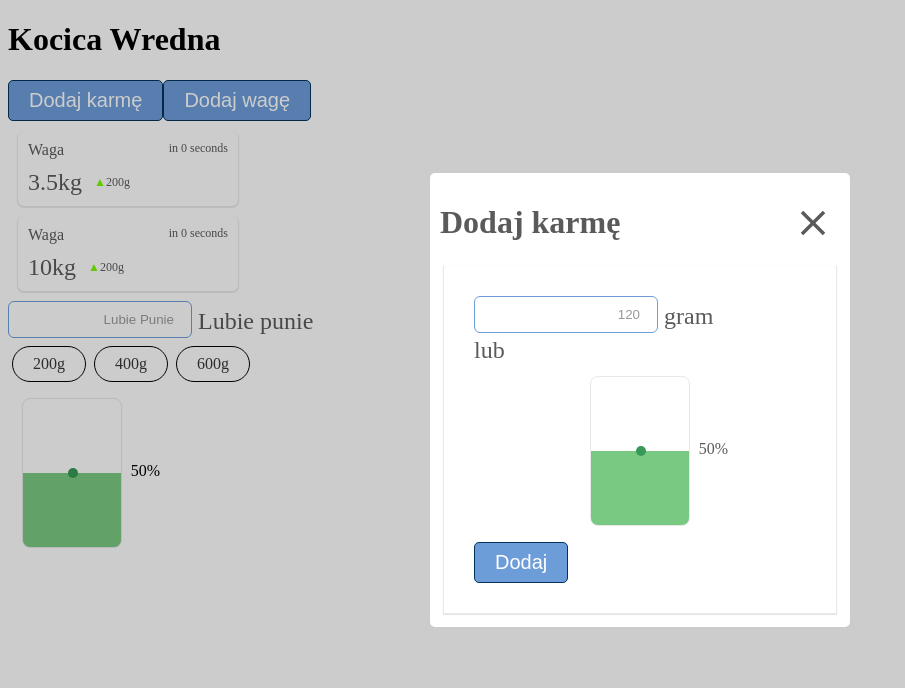
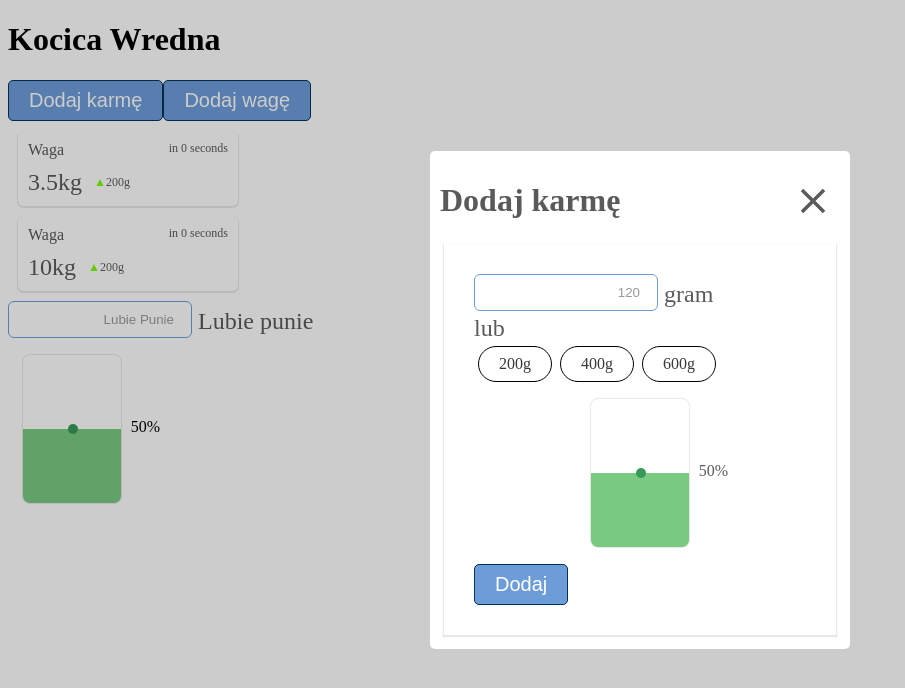
Before and after one commit to anncst/Punia, a React (Create React App) app in the folder frontend/: page / in a window 1280 px wide. Both pictures are taken after a click on the button "Dodaj karmę". Shown: the top 688 px of the page, without its empty margins (0-905 px from the left). Built offline with nearby package versions, Linux system fonts and the light colour scheme.

Commit message:
added Radio in FoodModal

```diff
--- a/frontend/src/App.js
+++ b/frontend/src/App.js
@@ -5,14 +5,11 @@ import Button from './components/Button/Button'
 import InfoBox from './components/InfoBox/InfoBox'
 import { NumberInput } from './components/NumberInput/NumberInput'
 import { Slider } from './components/Slider/Slider'
-import Radio from './components/Radio/Radio'
-import styles from './App.module.scss'
 import Modal from './components/Modal/Modal'
 import { AddFoodModal } from './components/AddFoodModal/AddFoodModal'
 import { AddWeightModal } from './components/AddWeightModal/AddWeightModal'
 
 function App() {
-  const [chosen, setChosen] = useState()
   const [value, setValue] = useState(50)
   const [isFoodModalOpen, setFoodModalOpen] = useState(false)
   const [isWeightModalOpen, setWeightModalOpen] = useState(false)
@@ -50,13 +47,6 @@ function App() {
         color="green"
       />
       <NumberInput label="Lubie punie" placeholder="Lubie Punie" />
-
-      <div className={styles.radioBox}>
-        <Radio id="200g" name="food" onChange={setChosen} />
-        <Radio id="400g" name="food" onChange={setChosen} />
-        <Radio id="600g" name="food" onChange={setChosen} />
-      </div>
-      <div>{chosen}</div>
       <Slider min={1} max={100} value={value} setValue={setValue} />
     </div>
   )
--- a/frontend/src/App.module.scss
+++ /dev/null
@@ -1,4 +0,0 @@
-.radioBox {
-  display: flex;
-  flex-direction: row;
-}
--- a/frontend/src/components/AddFoodModal/AddFoodModal.js
+++ b/frontend/src/components/AddFoodModal/AddFoodModal.js
@@ -3,14 +3,20 @@ import Button from '../Button/Button'
 import { Slider } from '../Slider/Slider'
 import { NumberInput } from '../NumberInput/NumberInput'
 import styles from './AddFoodModal.module.scss'
+import Radio from '../Radio/Radio'
 
 export const AddFoodModal = () => {
   const [value, setValue] = useState(50)
+  const [chosen, setChosen] = useState()
   return (
     <div className={styles.form}>
       <NumberInput label="gram" placeholder="120" />
       <div className={styles.orText}>lub</div>
-      {/* Tutaj Radio dać */}
+      <div className={styles.radioBox}>
+        <Radio id="200g" name="food" onChange={setChosen} />
+        <Radio id="400g" name="food" onChange={setChosen} />
+        <Radio id="600g" name="food" onChange={setChosen} />
+      </div>
       <div className={styles.slider}>
         <Slider min={1} max={100} value={value} setValue={setValue} />
       </div>
--- a/frontend/src/components/AddFoodModal/AddFoodModal.module.scss
+++ b/frontend/src/components/AddFoodModal/AddFoodModal.module.scss
@@ -22,3 +22,8 @@
 .orText {
   font-size: 24px;
 }
+
+.radioBox {
+  display: flex;
+  flex-direction: row;
+}
```
